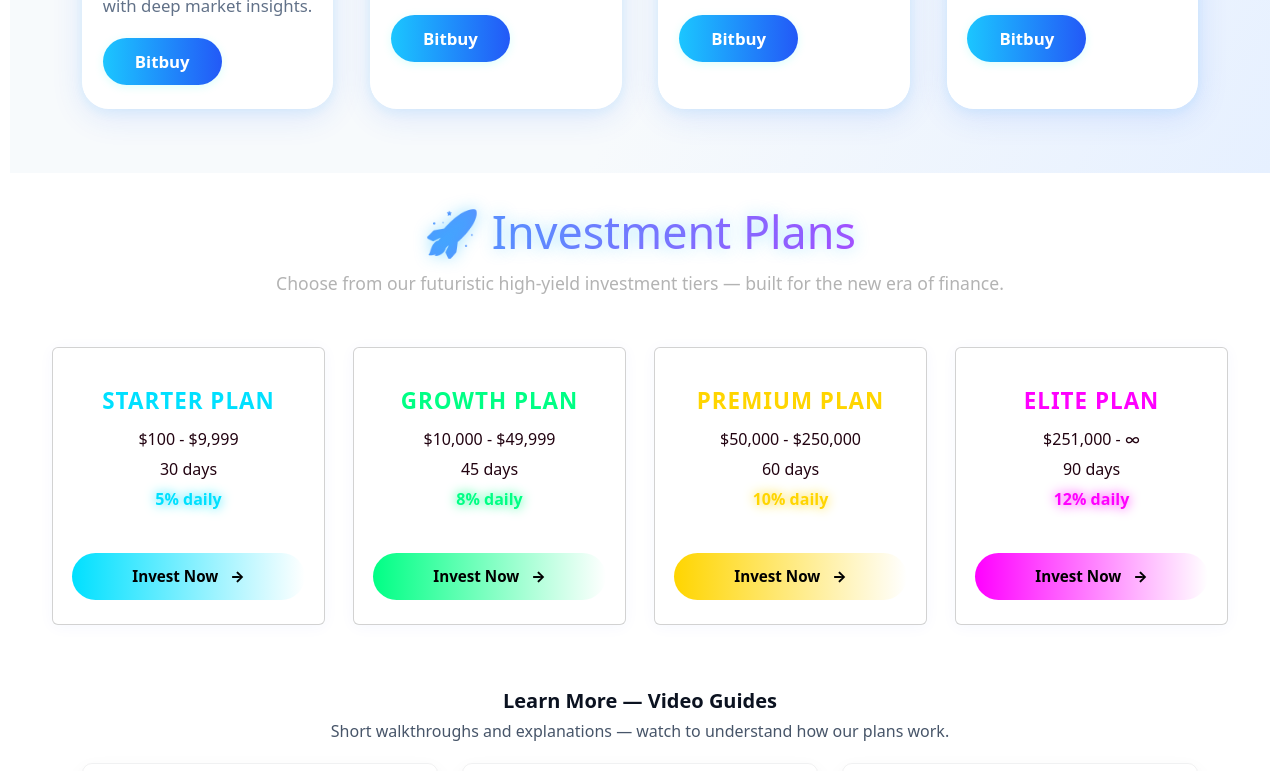
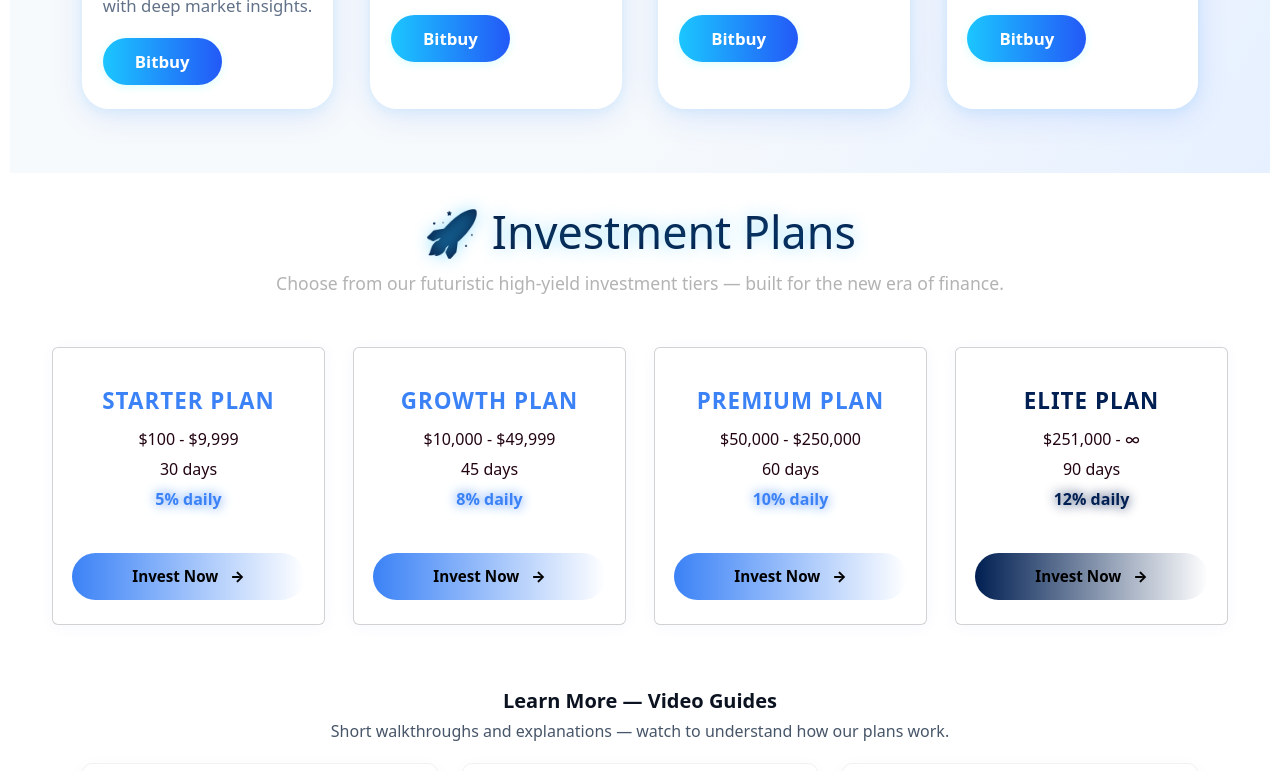
Before and after one commit to KennyAkeem/bitbuycrypto, a Next.js app: page / in a window 1280 px wide. Shown: the part 1508-2279 px from the top of the page. Built offline with nearby package versions, Linux system fonts and the light colour scheme; no server answers; grey boxes are pictures that could not be loaded.

Commit message:
Improved investmeent pland

```diff
--- a/components/InvestmentPlans.js
+++ b/components/InvestmentPlans.js
@@ -4,10 +4,10 @@ import { motion, useMotionValue } from "framer-motion";
 import { useEffect, useRef } from "react";
 
 const plans = [
-  { id: "starter", name: "Starter Plan", range: "$100 - $9,999", duration: "30 days", yield: "5% daily", accent: "#00e0ff" },
-  { id: "growth", name: "Growth Plan", range: "$10,000 - $49,999", duration: "45 days", yield: "8% daily", accent: "#00ff85" },
-  { id: "premium", name: "Premium Plan", range: "$50,000 - $250,000", duration: "60 days", yield: "10% daily", accent: "#ffd500" },
-  { id: "elite", name: "Elite Plan", range: "$251,000 - ∞", duration: "90 days", yield: "12% daily", accent: "#ff00ff" },
+  { id: "starter", name: "Starter Plan", range: "$100 - $9,999", duration: "30 days", yield: "5% daily", accent: "#3b82f6" },
+  { id: "growth", name: "Growth Plan", range: "$10,000 - $49,999", duration: "45 days", yield: "8% daily", accent: "#3b82f6" },
+  { id: "premium", name: "Premium Plan", range: "$50,000 - $250,000", duration: "60 days", yield: "10% daily", accent: "#3b82f6" },
+  { id: "elite", name: "Elite Plan", range: "$251,000 - ∞", duration: "90 days", yield: "12% daily", accent: "#001f52" },
 ];
 
 export default function InvestmentPlans() {
@@ -112,10 +112,10 @@ export default function InvestmentPlans() {
 
         .title {
           font-size: clamp(1.8rem, 4vw, 2.8rem);
-          background: linear-gradient(90deg, #00e0ff, #ff00ff);
+          background: linear-gradient(90deg, #0a1a3a, #001f52);
           -webkit-background-clip: text;
           color: transparent;
-          text-shadow: 0 0 20px #00e0ff66;
+          text-shadow: 0 0 20px #0a1a3a;
           margin-bottom: 10px;
           animation: glowPulse 3s infinite ease-in-out;
         }
```
